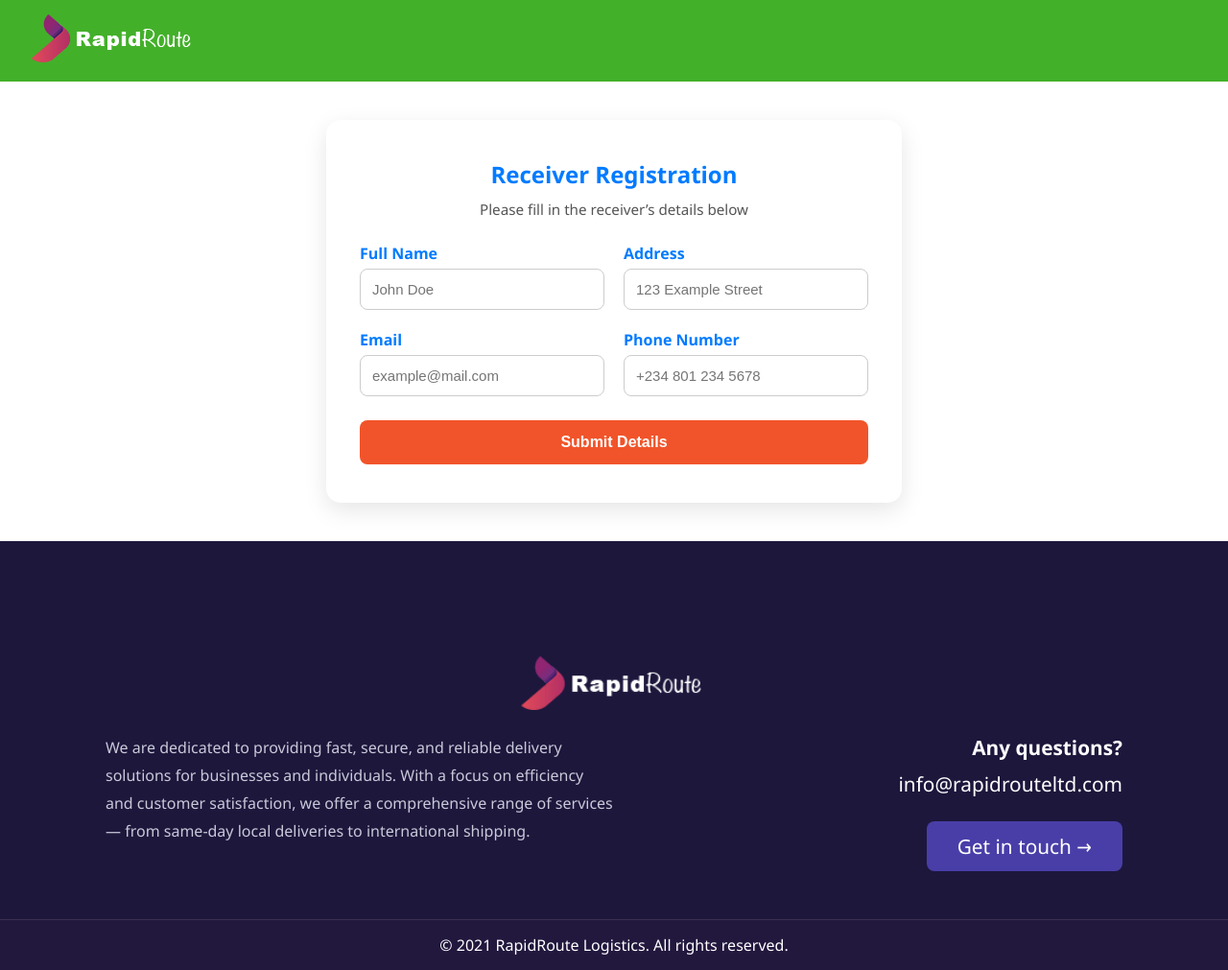
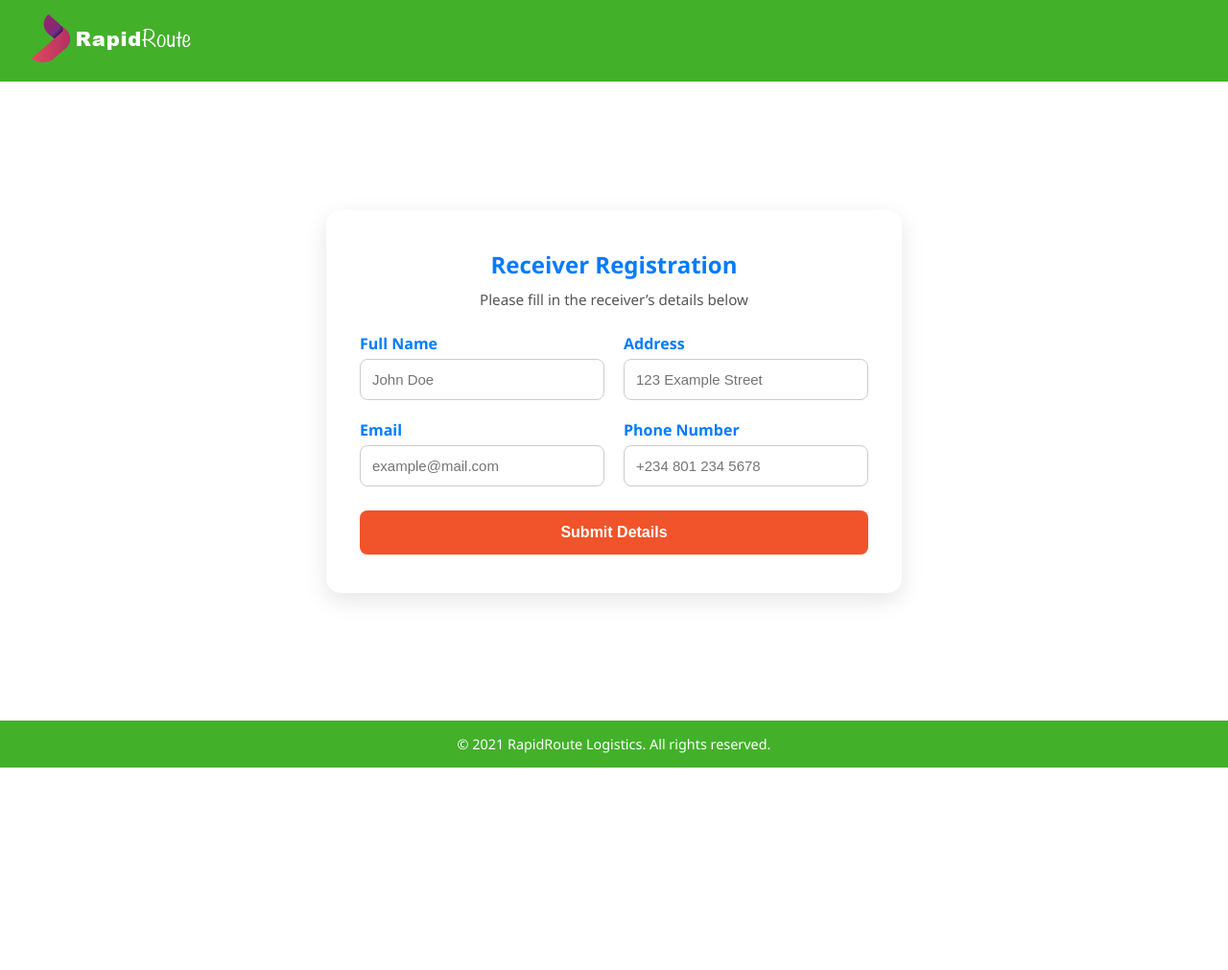
Before and after one commit to davidosili/consignment-site, a website: page public/fill-receiver.html in a window 1280 px wide. Shown: the whole page at 96% size. After the commit the page ends 800 px from the top, so only its background shows below. Drawn offline with Linux system fonts and the light colour scheme.

Commit message:
checking something out

```diff
--- a/public/fill-receiver.html
+++ b/public/fill-receiver.html
@@ -197,8 +197,9 @@ dialog::backdrop {
     </div>
   </main>
 
-  <!-- ===== FOOTER ===== -->
-  <footer class="footer reveal" id="footer">
+  <footer>
+    <p>© 2021 RapidRoute Logistics. All rights reserved.</p>
+  </footer>
 
 <dialog id="optionDialog">
   <div class="dialog-container">
--- a/server/server.js
+++ b/server/server.js
@@ -42,7 +42,6 @@ app.use(cors({
   },
 }));
 
-
 app.use("/api/notify", notifyRoutes);
 
 const { bot } = require('./telegramBot');
@@ -50,7 +49,6 @@ app.post(`/bot${process.env.TELEGRAM_BOT_TOKEN}`, (req, res) => {
   bot.processUpdate(req.body);
   res.sendStatus(200);
 });
-
 
 // MongoDB connection
 const MONGO_URI = process.env.MONGO_URI;
@@ -123,7 +121,7 @@ app.get("/api/tracking/:trackingNumber", async (req, res) => {
 });
 // ---------------- ADMIN AUTH ----------------
 
-// Signup (only run once or protect later)
+// Signup
 app.post("/api/admin/signup", async (req, res) => {
   const { username, password } = req.body;
 
```
